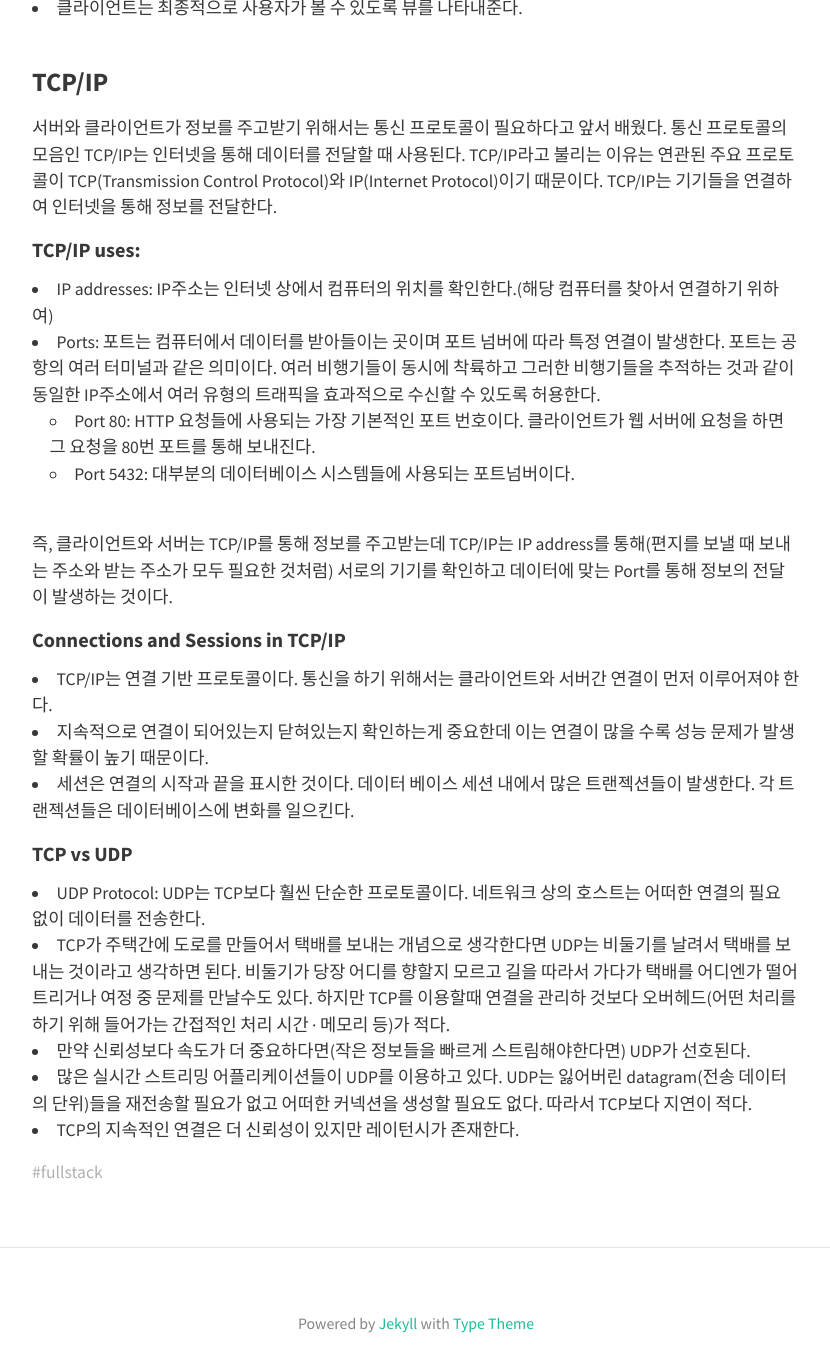
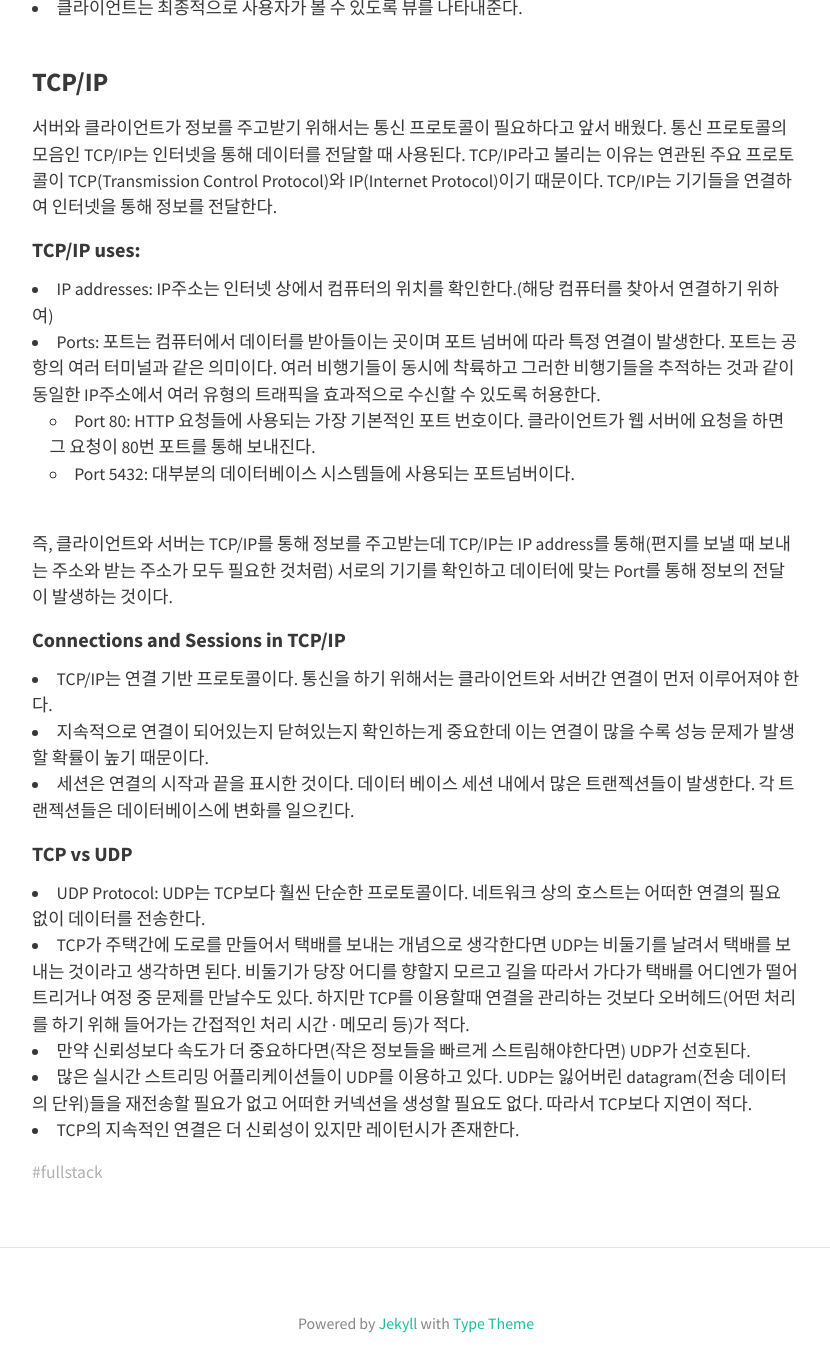
Before and after one commit to HyunlangBan/hyunlangban.github.io, a Jekyll site: the page built from _posts/2019-12-23-fullstack-1.md, in a window 1280 px wide and 1400 px high, scrolled down 2296 px. Shown: the top 1372 px of the window, without its empty margins (224-1054 px from the left). Built offline with Jekyll 4.4.1, drawn with Linux system fonts in a browser that asks for light colours; nearby versions of some CDN libraries.

Commit message:
Update 2019-12-23-fullstack-1.md

```diff
--- a/_posts/2019-12-23-fullstack-1.md
+++ b/_posts/2019-12-23-fullstack-1.md
@@ -82,7 +82,7 @@ Database Server -- Web Server -- Web Client(다수 존재 가능)
 #### TCP/IP uses:
 - IP addresses: IP주소는 인터넷 상에서 컴퓨터의 위치를 확인한다.(해당 컴퓨터를 찾아서 연결하기 위하여)
 - Ports: 포트는 컴퓨터에서 데이터를 받아들이는 곳이며 포트 넘버에 따라 특정 연결이 발생한다. 포트는 공항의 여러 터미널과 같은 의미이다. 여러 비행기들이 동시에 착륙하고 그러한 비행기들을 추적하는 것과 같이 동일한 IP주소에서 여러 유형의 트래픽을 효과적으로 수신할 수 있도록 허용한다.
-  - Port 80: HTTP 요청들에 사용되는 가장 기본적인 포트 번호이다. 클라이언트가 웹 서버에 요청을 하면 그 요청을 80번 포트를 통해 보내진다.
+  - Port 80: HTTP 요청들에 사용되는 가장 기본적인 포트 번호이다. 클라이언트가 웹 서버에 요청을 하면 그 요청이 80번 포트를 통해 보내진다.
   - Port 5432: 대부분의 데이터베이스 시스템들에 사용되는 포트넘버이다.
 
 <br>
@@ -95,7 +95,7 @@ Database Server -- Web Server -- Web Client(다수 존재 가능)
 
 #### TCP vs UDP
 - UDP Protocol: UDP는 TCP보다 훨씬 단순한 프로토콜이다. 네트워크 상의 호스트는 어떠한 연결의 필요 없이 데이터를 전송한다.
-- TCP가 주택간에 도로를 만들어서 택배를 보내는 개념으로 생각한다면 UDP는 비둘기를 날려서 택배를 보내는 것이라고 생각하면 된다. 비둘기가 당장 어디를 향할지 모르고 길을 따라서 가다가 택배를 어디엔가 떨어트리거나 여정 중 문제를 만날수도 있다. 하지만 TCP를 이용할때 연결을 관리하 것보다 오버헤드(어떤 처리를 하기 위해 들어가는 간접적인 처리 시간 · 메모리 등)가 적다.
+- TCP가 주택간에 도로를 만들어서 택배를 보내는 개념으로 생각한다면 UDP는 비둘기를 날려서 택배를 보내는 것이라고 생각하면 된다. 비둘기가 당장 어디를 향할지 모르고 길을 따라서 가다가 택배를 어디엔가 떨어트리거나 여정 중 문제를 만날수도 있다. 하지만 TCP를 이용할때 연결을 관리하는 것보다 오버헤드(어떤 처리를 하기 위해 들어가는 간접적인 처리 시간 · 메모리 등)가 적다.
 - 만약 신뢰성보다 속도가 더 중요하다면(작은 정보들을 빠르게 스트림해야한다면) UDP가 선호된다.
 - 많은 실시간 스트리밍 어플리케이션들이 UDP를 이용하고 있다. UDP는 잃어버린 datagram(전송 데이터의 단위)들을 재전송할 필요가 없고 어떠한 커넥션을 생성할 필요도 없다. 따라서 TCP보다 지연이 적다.
 - TCP의 지속적인 연결은 더 신뢰성이 있지만 레이턴시가 존재한다.
```
